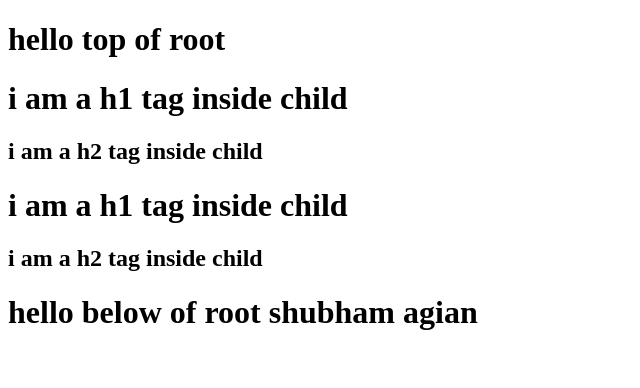
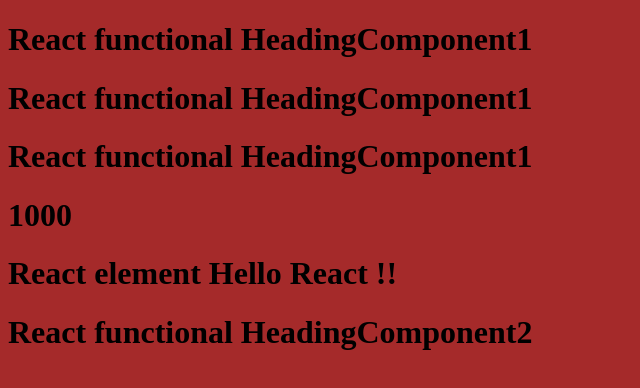
Before and after one commit to shubh193/namaste-react2, a React app: page / in a window 1280 px wide. Shown: the whole page, without its empty margins (0-640 px from the left). Built offline with nearby package versions, Linux system fonts and the light colour scheme.

Commit message:
Add files via upload

```diff
--- a/App.js
+++ b/App.js
@@ -52,7 +52,7 @@
  *</div>
  *
  */
-
+/*
 const parent = React.createElement('div', { id: 'parent' }, [
   React.createElement('div', { id: 'child' }, [
     React.createElement('h1', {}, 'i am a h1 tag inside child'),
@@ -66,3 +66,39 @@
 console.log(parent); //object
 const root = ReactDOM.createRoot(document.getElementById('root'));
 root.render(parent);
+*/
+
+const heading = React.createElement(
+  'h1',
+  { id: 'heading' },
+  'hello shubham,me react!!'
+);
+console.log(heading);
+const elem = <span>React element </span>;
+//JSX
+const jsxHeading = (
+  <h1 className="head" tabIndex="5">
+    {elem}
+    Hello React !!
+  </h1>
+);
+
+console.log(jsxHeading);
+//React component
+const HeadingComponent1 = () => (
+  <h1 className="heading">React functional HeadingComponent1</h1>
+);
+const num = 1000;
+const HeadingComponent2 = () => (
+  <div id="container">
+    <HeadingComponent1></HeadingComponent1>
+    <HeadingComponent1 />
+    {HeadingComponent1()}
+    <h1>{num}</h1>
+    {jsxHeading}
+    <h1 className="heading">React functional HeadingComponent2</h1>
+  </div>
+);
+const root = ReactDOM.createRoot(document.getElementById('root'));
+//root.render(jsxHeading);//React element
+root.render(<HeadingComponent2 />); //component
--- a/app.css
+++ b/app.css
@@ -1,3 +1,6 @@
 #heading {
   background-color: aqua;
 }
+body {
+  background-color: brown;
+}
--- a/index.html
+++ b/index.html
@@ -7,11 +7,9 @@
     <title>React prac</title>
   </head>
   <body>
-    <h1>hello top of root</h1>
-    <div id="root">
-      <h1>it's me shubham</h1>
+    <div id="root" class="head">
+      <h1>Not Rendered</h1>
     </div>
-    <h1>hello below of root shubham agian</h1>
     <!--
     <script>
       const bodyDiv = document.createElement('h1');
--- a/package.json
+++ b/package.json
@@ -3,6 +3,8 @@
   "version": "1.0.0",
   "description": "This is react learn app by shubham",
   "scripts": {
+    "start": "parcel index.html",
+    "build": "parcel build index.html",
     "test": "jest"
   },
   "repository": {
```
Also changed, not shown: README.md, 1 other file.
